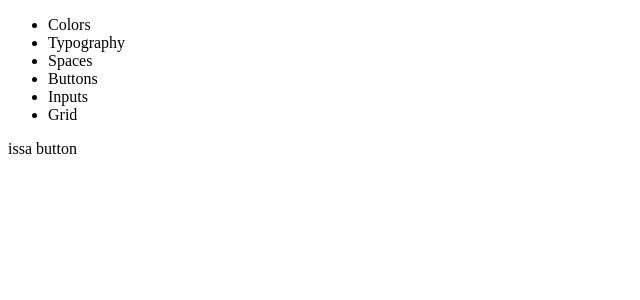
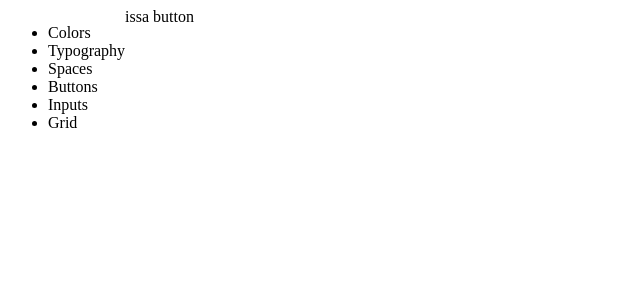
Before and after one commit to sidramwaseem/Button-Component, a React (Create React App) app: page / in a window 1280 px wide. Shown: the top 300 px of the page, without its empty margins (0-640 px from the left). Built offline with nearby package versions, Linux system fonts and the light colour scheme.

Commit message:
update app

```diff
--- a/src/App.js
+++ b/src/App.js
@@ -1,18 +1,14 @@
 import React from "react";
 import Buttons from "./components/Buttons/Buttons.jsx";
 import Nav from "./components/Nav/Nav.jsx";
+import './App.css';
 
 function App() {
   return (
     <section className="container">
-      <div className="row">
-        <div className="col-2 col-sm-2 col-lg-2">
-          <Nav />
-        </div>
-        <div className="col-10 col-sm-10 col-lg-10">
-          <Buttons />
-        </div>
-      </div>
+      <Nav />
+
+      <Buttons />
     </section>
   );
 }
```
